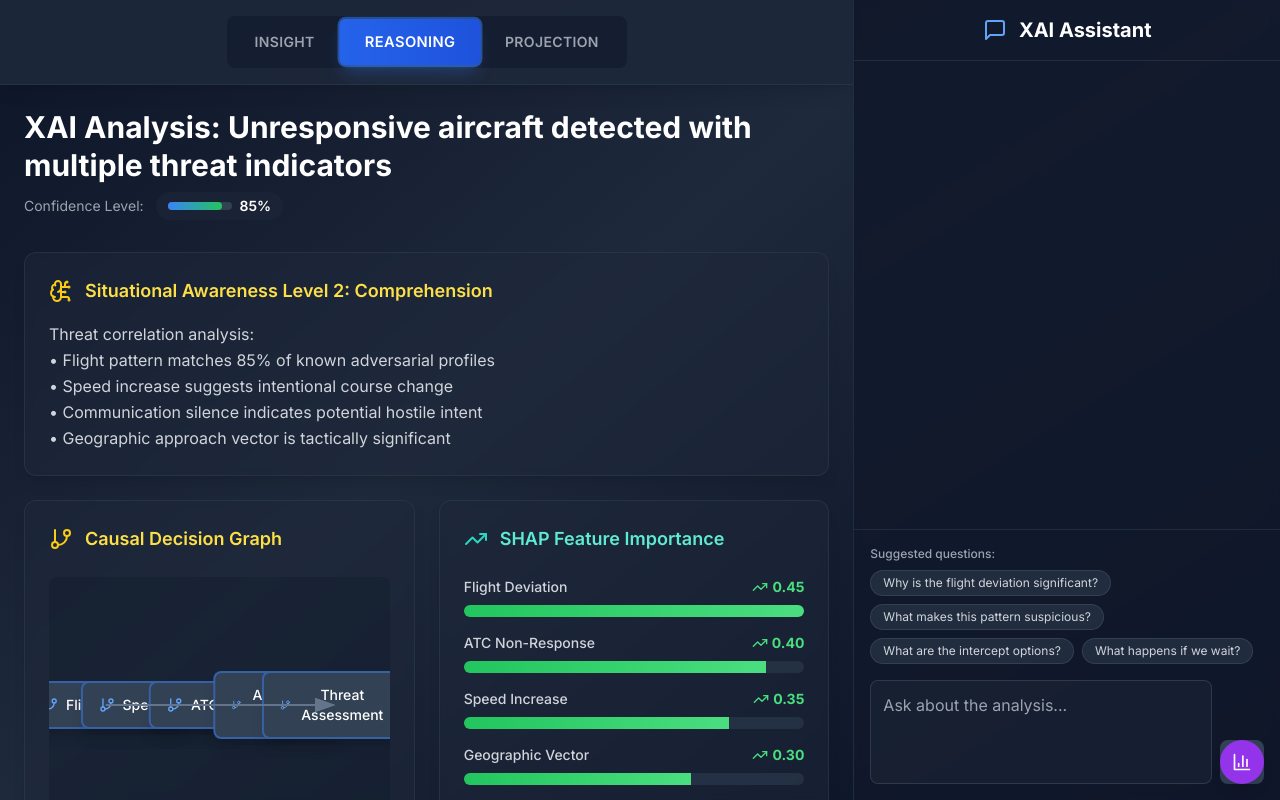
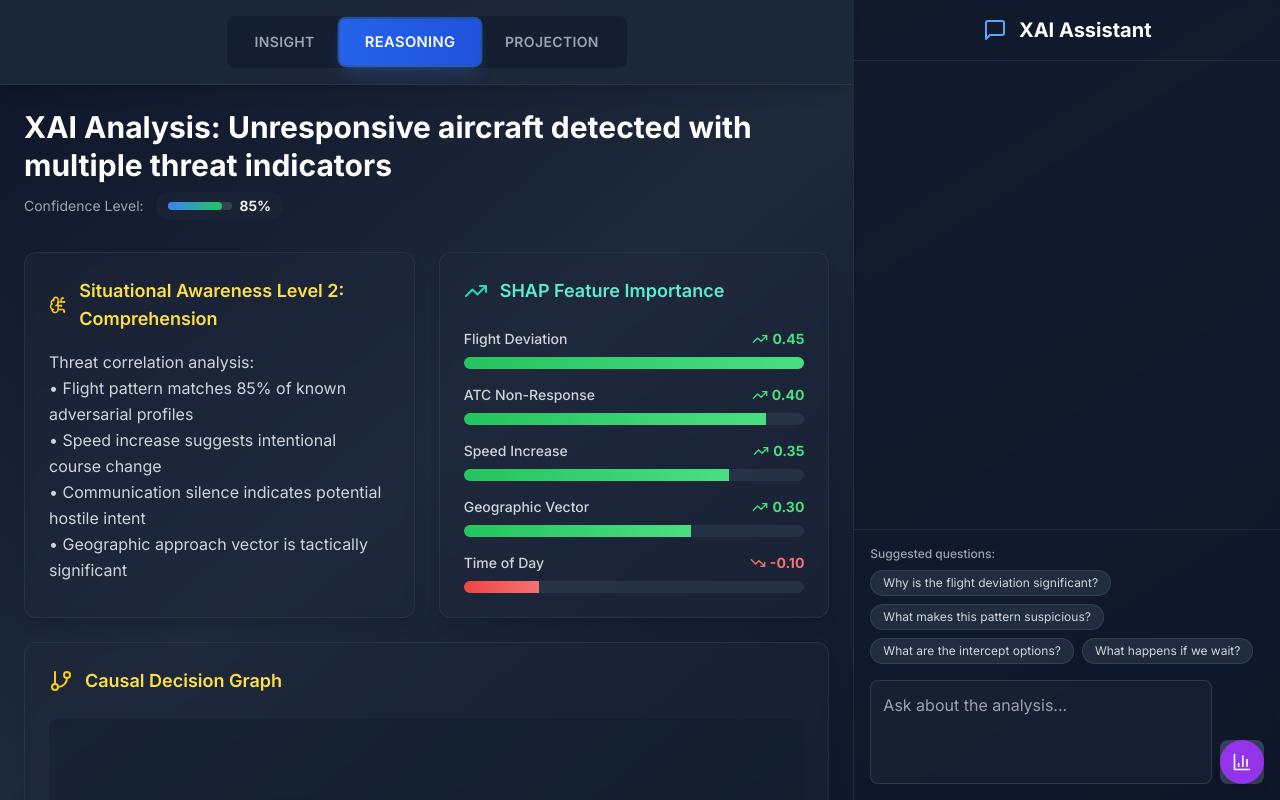
Before and after one commit to LaurenceC3HF/XAI-Assistant-UI-v3, a React (Vite) app: page / in a window 1280 px wide. Both pictures are taken after a click on the tab "REASONING". Built offline with nearby package versions, Linux system fonts and the light colour scheme.

Commit message:
Update ReasoningTab.tsx

```diff
--- a/src/components/tabs/ReasoningTab.tsx
+++ b/src/components/tabs/ReasoningTab.tsx
@@ -18,6 +18,8 @@ export const ReasoningTab: React.FC<ReasoningTabProps> = ({
 }) => {
   return (
     <div className="space-y-6 animate-fade-in">
+      {/* Put summary and SHAP side-by-side */}
+      <div className="grid grid-cols-1 xl:grid-cols-2 gap-6">
         <VisualCard>
           <div className="flex items-center mb-4">
             <BrainCircuit className="w-6 h-6 text-yellow-400 mr-3" />
@@ -29,19 +31,21 @@ export const ReasoningTab: React.FC<ReasoningTabProps> = ({
             {explanation.reasoning?.text}
           </p>
         </VisualCard>
-
-      <div className="grid grid-cols-1 xl:grid-cols-2 gap-6">
-        <DAGVisual
-          dagData={explanation.reasoning?.dag}
-          onVisualizationHover={onVisualizationHover}
-          onVisualizationClick={onVisualizationClick}
-        />
         <SHAPVisual
           shapData={explanation.reasoning?.shap}
           onVisualizationHover={onVisualizationHover}
           onVisualizationClick={onVisualizationClick}
         />
       </div>
+      {/* Make DAG visual span full width */}
+      <div className="w-full">
+        <DAGVisual
+          dagData={explanation.reasoning?.dag}
+          onVisualizationHover={onVisualizationHover}
+          onVisualizationClick={onVisualizationClick}
+          className="w-full"
+        />
+      </div>
     </div>
   );
 };
```
Lines whose indentation alone changed are shown as unchanged.
